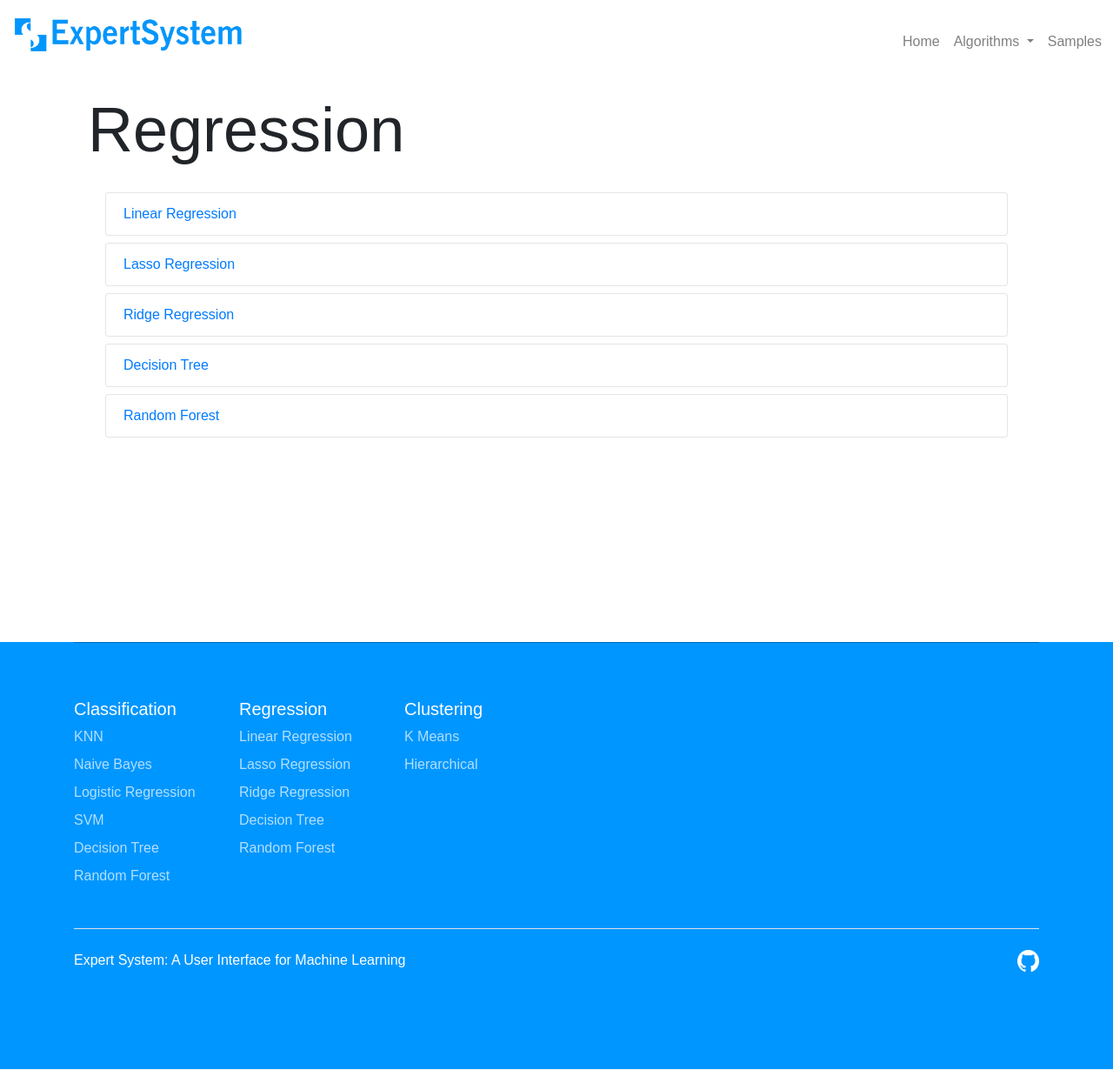
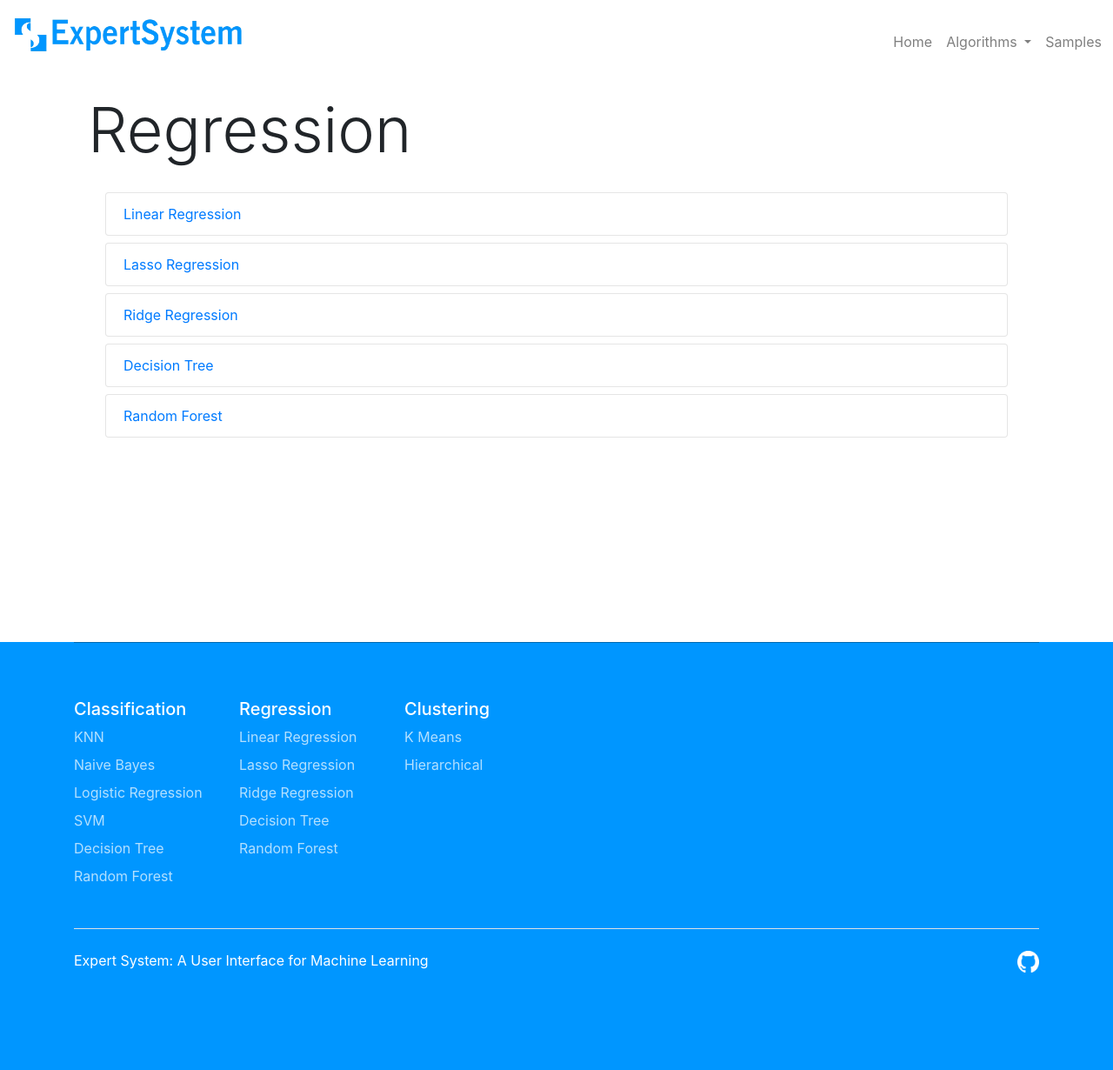
Before and after one commit to akshay-rajan/expertsystem, a Django app: page /regression/ in a window 1280 px wide. Shown: the whole page at 87% size. Run offline with Django 5.2, Linux system fonts and the light colour scheme; some libraries are stand-ins or nearby versions.

Commit message:
Rename files, fix bug in css

```diff
--- a/main/static/main/css/prep.css
+++ b/main/static/main/css/preprocessing.css
@@ -1,7 +1,3 @@
-body {
-    font-family: Arial, sans-serif;
-}
-
 .guide-button {
     background-color: #007BFF;
     color: white;
--- a/main/templates/main/layout.html
+++ b/main/templates/main/layout.html
@@ -9,7 +9,7 @@
     <link rel="stylesheet" href="{% static 'main/css/style.css' %}">
     <link rel="stylesheet" href="{% static 'main/css/responsive.css' %}">
     <link rel="stylesheet" href="{% static 'main/css/bootstrap.min.css' %}">
-    <link rel="stylesheet" href="{% static 'main/css/prep.css' %}">
+    <link rel="stylesheet" href="{% static 'main/css/preprocessing.css' %}">
     <link href="https://cdn.jsdelivr.net/npm/sweetalert2@11.14.4/dist/sweetalert2.min.css" rel="stylesheet">
 
     <link rel="icon" href="{% static 'main/img/favicon_es.png' %}">
```
